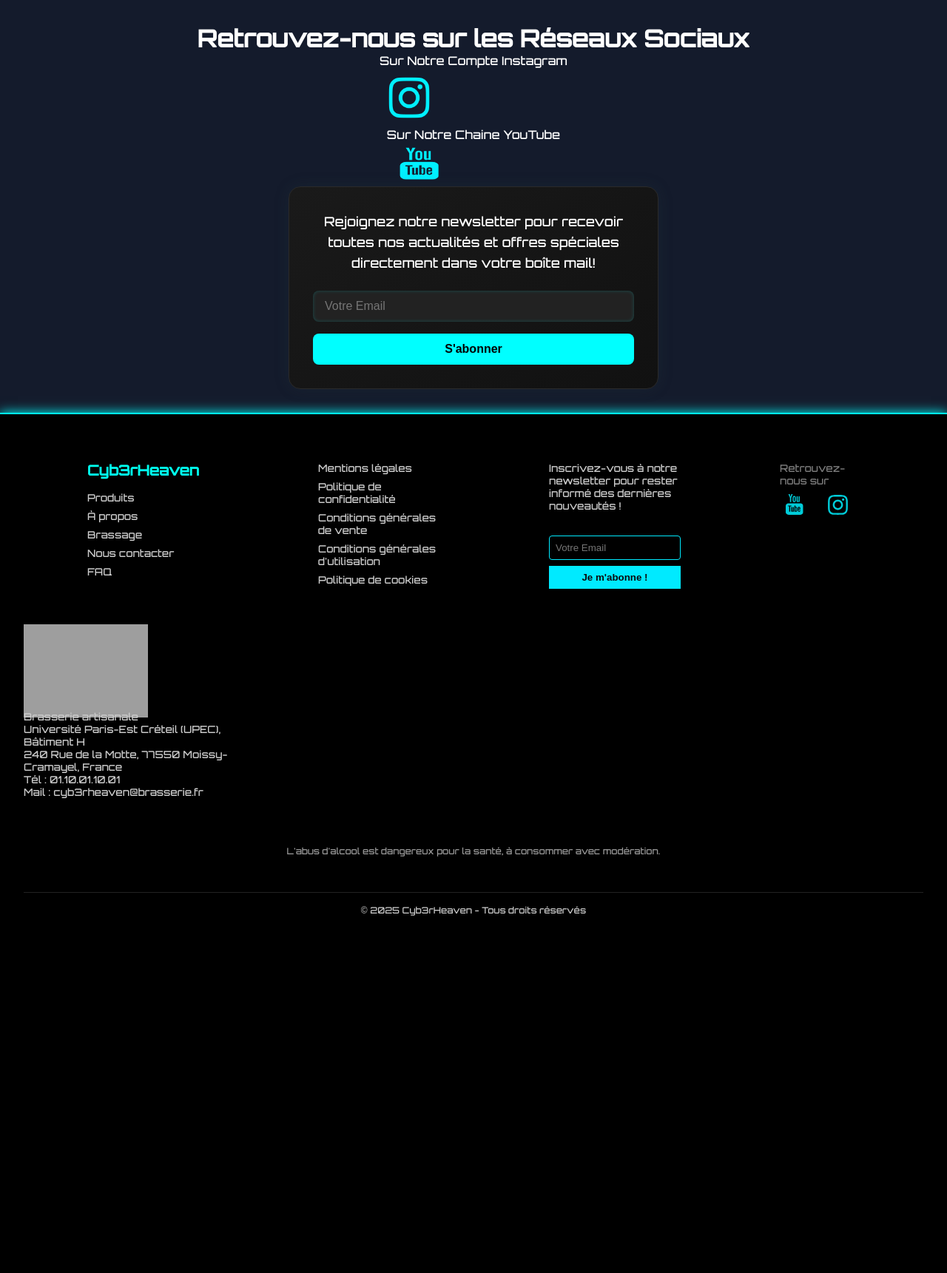
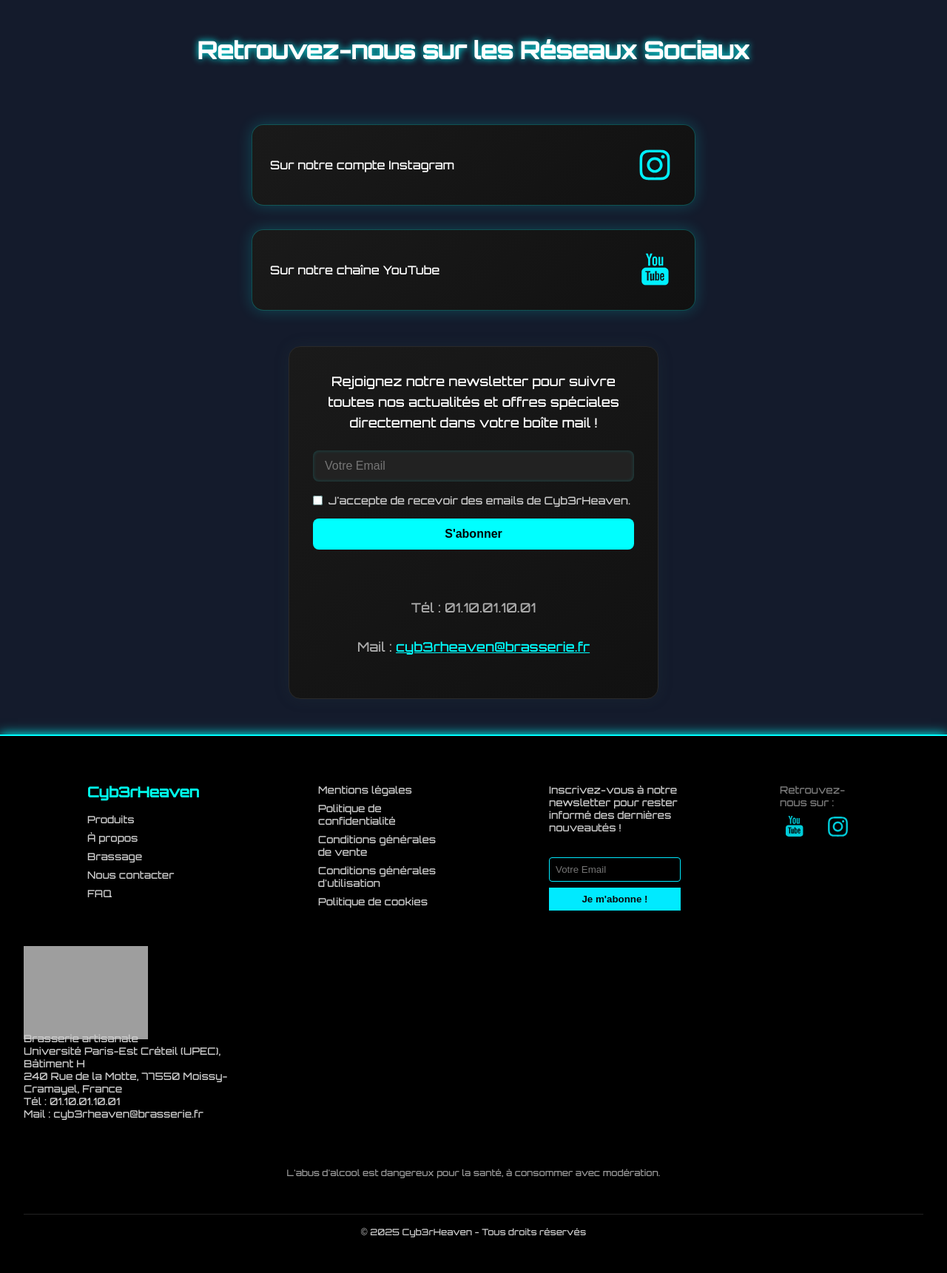
Before and after one commit to Pigura1/SAE_biere_projet, a PHP site: page /index.php?route=contact in a window 1280 px wide. Shown: the part 170-1891 px from the top of the page at 74% size. Before the commit the page ends 1408 px from the top, so only its background shows below. Run offline with PHP 8.4, Linux system fonts and the light colour scheme; grey boxes are pictures that could not be loaded.

Commit message:
changements contact

```diff
--- a/app/view/common/footer.php
+++ b/app/view/common/footer.php
@@ -37,7 +37,7 @@
 
 
 <div class="footer-socials">
-  <span>Retrouvez-nous sur</span>
+  <span>Retrouvez-nous sur :</span>
 
   <div class="socials-inline">
     <a class="social-youtube" href="https://www.youtube.com/user/CyberPunkGame" target="_blank">
--- a/app/view/contact.view.php
+++ b/app/view/contact.view.php
@@ -1,68 +1,62 @@
+ <main class="contact">
+    <h1>Retrouvez-nous sur les Réseaux Sociaux</h1>
 
+    <section class="social-section">
+      <div class="social-box">
+        <p>Sur notre compte Instagram</p>
+    <a href="https://www.instagram.com/cyb3r_heaven?igsh=OHRkc2x5cDJqa3Zm&utm_source=qr" target="_blank">
+      <img src="public/images/instagram.svg" alt="Instagram">
+    </a>
+        </a>
+      </div>
 
-<main class="contact">
- <H1>Retrouvez-nous sur les Réseaux Sociaux</H1>
+      <div class="social-box">
+        <p>Sur notre chaîne YouTube</p>
+        <a class="social-youtube" href="https://www.youtube.com/user/CyberPunkGame" target="_blank">
+      <img src="public/images/youtube.svg" alt="Youtube">
+    </a>
+      </div>
+    </section>
 
-<div class="instagram">
-    <p>Sur Notre Compte Instagram</p>
-<div id="instaimg">
-    <a id="instagramimg" href="https://www.instagram.com/cyb3r_heaven?igsh=OHRkc2x5cDJqa3Zm&utm_source=qr"><img src="public/images/instagram.png"
-    alt="qrcodeinstagram"
-    style="width:80px;height:80px;"></a>
+    <div class="newsletter">
+      <p>Rejoignez notre newsletter pour suivre toutes nos actualités et offres spéciales directement dans votre boîte mail !</p>
 
-</div>
-</div>
+      <form id="newsletterForm">
+        <input type="email" name="email" id="email" placeholder="Votre Email" required>
 
+        <label>
+          <input type="checkbox" required>
+          J'accepte de recevoir des emails de Cyb3rHeaven.
+        </label>
 
+        <button type="submit">S'abonner</button>
+        <div id="message"></div>
+      </form>
 
-<div class="Youtube">
-    <p>Sur Notre Chaine YouTube</p>
-<div id="youtubeimg">
-    <a href=""><img id="youtubeeimg" src="public/images/youtube.png" alt="youtubeimg"
-      style="width:86px;height:60px"></a>
+      <div class="contact-info">
+        <p>Tél : 01.10.01.10.01</p>
+        <p>Mail : <a href="mailto:cyb3rheaven@brasserie.fr" style="color:#00ffff;">cyb3rheaven@brasserie.fr</a></p>
+      </div>
+    </div>
+  </main>
 
-</div>
-</div>
+  <script>
+    const form = document.getElementById("newsletterForm");
+    const message = document.getElementById("message");
 
-
-
-<div class="newsletter">
-    <p>Rejoignez notre newsletter pour recevoir toutes nos actualités
-        et offres spéciales directement dans votre boîte mail!</p>
-
-        <form action="subscribe.php" method="post">
-            <input type="email" name="email" placeholder="Votre Email" required>
-            <button type="submit">S'abonner</button>
-        </form>
-
-<script>
-    function subscribe() {
+    form.addEventListener("submit", function(e) {
+      e.preventDefault();
       const email = document.getElementById("email").value;
-      const message = document.getElementById("message");
 
       if (!email) {
-        message.textContent = "Veuillez entrer une adresse email.";
+        message.textContent = "Veuillez entrer une adresse email valide.";
         return;
       }
 
-      fetch("contact.model.php", {
-        method: "POST",
-        headers: {
-          "Content-Type": "application/x-www-form-urlencoded"
-        },
-        body: "email=" + encodeURIComponent(email)
-      })
-      .then(response => response.text())
-      .then(data => {
-        message.textContent = data;
-        document.getElementById("email").value = "";
-      })
-      .catch(error => {
-        message.textContent = "Une erreur s'est produite.";
-        console.error("Erreur:", error);
-      });
-    }
+      // Simule une requête POST
+      setTimeout(() => {
+        message.textContent = "Merci pour votre abonnement à la newsletter ! 🌐";
+        form.reset();
+      }, 1000);
+    });
   </script>
-  </div>
-
-  </main>
--- a/public/css/style.css
+++ b/public/css/style.css
@@ -1086,16 +1086,53 @@ input[type="password"] {
 
 
 /* css de la page contact*/
-/** css page contact general*/
+
 .contact {
   display: flex;
-  justify-content: center;
+  flex-direction: column;
   align-items: center;
+  padding: 3rem 1rem;
+  gap: 3rem;
+}
+
+.contact h1 {
+  font-size: 2rem;
+  text-shadow: 0 0 10px #00ffff;
+  margin-bottom: 2rem;
+}
+
+.social-section {
+  display: flex;
   flex-direction: column;
-  padding: 2rem;
-}
-
-/** css newsletter*/
+  gap: 2rem;
+  width: 100%;
+  max-width: 600px;
+  animation: fadeIn 1s ease-out forwards;
+}
+
+.social-box {
+  background: linear-gradient(135deg, #1a1a1a, #111);
+  border: 1px solid #00ffff44;
+  border-radius: 1rem;
+  box-shadow: 0 0 20px rgba(0,255,255,0.2);
+  padding: 1.5rem;
+  display: flex;
+  align-items: center;
+  justify-content: space-between;
+  transition: transform 0.3s;
+}
+
+.social-box:hover {
+  transform: translateY(-5px);
+  box-shadow: 0 0 25px rgba(0,255,255,0.5);
+}
+
+.social-box img {
+  width: 60px;
+  height: 60px;
+  cursor: pointer;
+}
+
 .newsletter {
   background: linear-gradient(145deg, #1a1a1a, #111);
   padding: 2rem;
@@ -1105,7 +1142,7 @@ input[type="password"] {
   width: 90%;
   max-width: 500px;
   text-align: center;
-    transition: all 0.3s ease-in-out;
+  animation: slideUp 1s ease-out forwards;
 }
 
 .newsletter:hover {
@@ -1124,7 +1161,8 @@ input[type="password"] {
   gap: 1rem;
 }
 
-.newsletter input[type="email"] {
+.newsletter input[type="email"],
+.newsletter input[type="checkbox"] {
   padding: 0.75rem 1rem;
   border: none;
   border-radius: 0.5rem;
@@ -1138,6 +1176,14 @@ input[type="password"] {
 .newsletter input[type="email"]:focus {
   outline: none;
   box-shadow: 0 0 10px rgba(0,255,255,0.5);
+}
+
+.newsletter label {
+  font-size: 0.9rem;
+  display: flex;
+  align-items: center;
+  gap: 0.5rem;
+  color: #ccc;
 }
 
 .newsletter button {
@@ -1157,7 +1203,73 @@ input[type="password"] {
   transform: scale(1.05);
 }
 
-/*fin css newsletter*/
+.contact-info {
+  margin-top: 2rem;
+  font-size: 1rem;
+  color: #aaa;
+  text-align: center;
+}
+
+#message {
+  margin-top: 1rem;
+  font-size: 0.95rem;
+  color: #00ffcc;
+}
+
+@keyframes fadeIn {
+  from { opacity: 0; transform: translateY(20px); }
+  to { opacity: 1; transform: translateY(0); }
+}
+
+@keyframes slideUp {
+  from { opacity: 0; transform: translateY(40px); }
+  to { opacity: 1; transform: translateY(0); }
+}
+
+@media (max-width: 600px) {
+  .social-box {
+    flex-direction: column;
+    text-align: center;
+    gap: 1rem;
+  }
+
+  .social-box img {
+    width: 50px;
+    height: 50px;
+
+  }
+}
+
+
+
+
+
+
+
+
+
+
+
+
+
+
+
+
+
+
+
+
+
+
+
+
+
+
+
+
+
+
+
 
 
 
```
Lines whose indentation alone changed are shown as unchanged.
